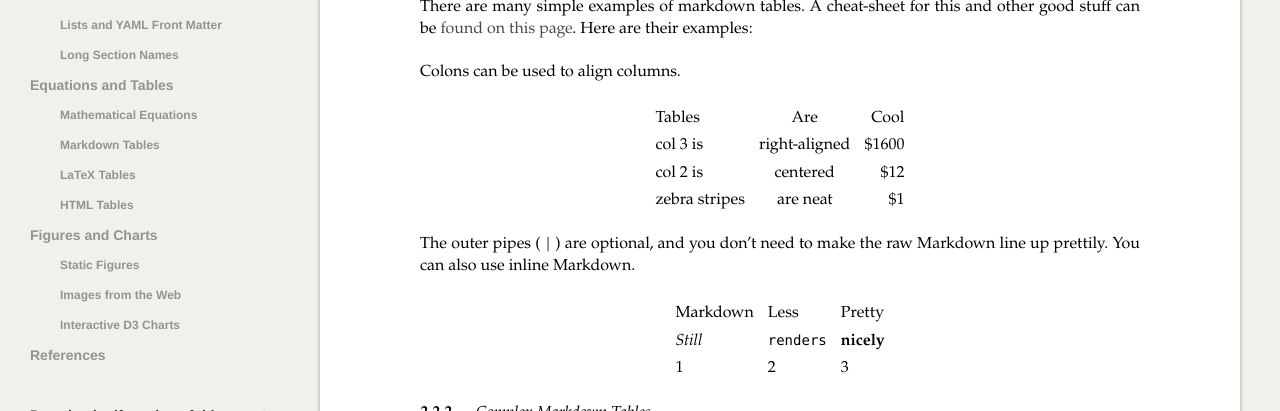
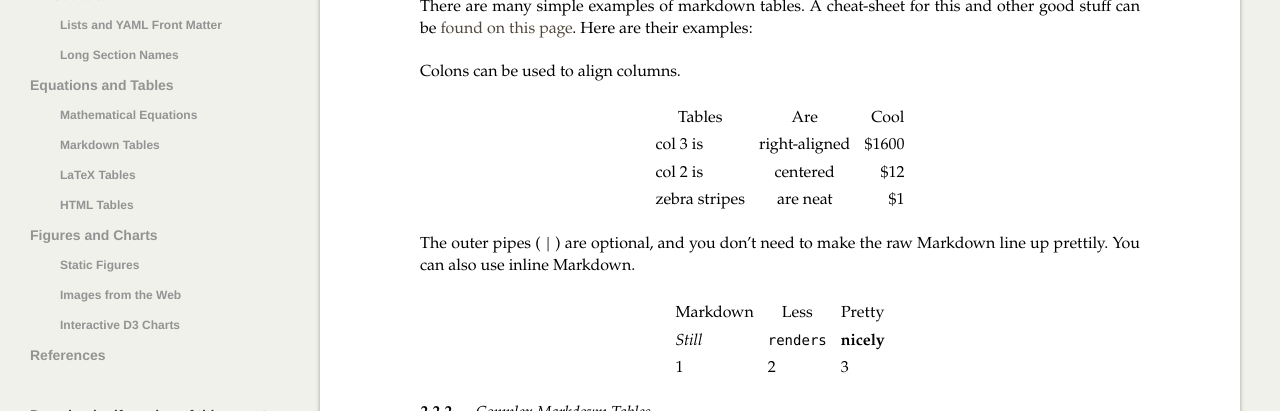
Before and after one commit to adamvi/Markdown_Document, a Jekyll site: the page built from index.md, in a window 1280 px wide and 1400 px high, scrolled down 2582 px. Shown: the part 150-561 px from the top of the window. Built offline with Jekyll 4.4.1, drawn with Linux system fonts in a browser that asks for light colours; formulas are drawn with MathJax 3.

Commit message:
Small fixes from other projects

```diff
--- a/css/document.css
+++ b/css/document.css
@@ -113,6 +113,10 @@ td {
    padding-right: 7px;
    padding-top: 4px;
 }
+th {
+  text-align: center;
+}
+
 blockquote:before,
 blockquote:after,
 q:before,
--- a/css/document_print.css
+++ b/css/document_print.css
@@ -195,6 +195,9 @@ code {
   -moz-padding-start: 0px;
   -webkit-padding-start: 0px;
 }
+#document p + ul, ol {
+  margin-top: -20px;
+}
 
 p {
   margin: 0 0 10px 0;
```
